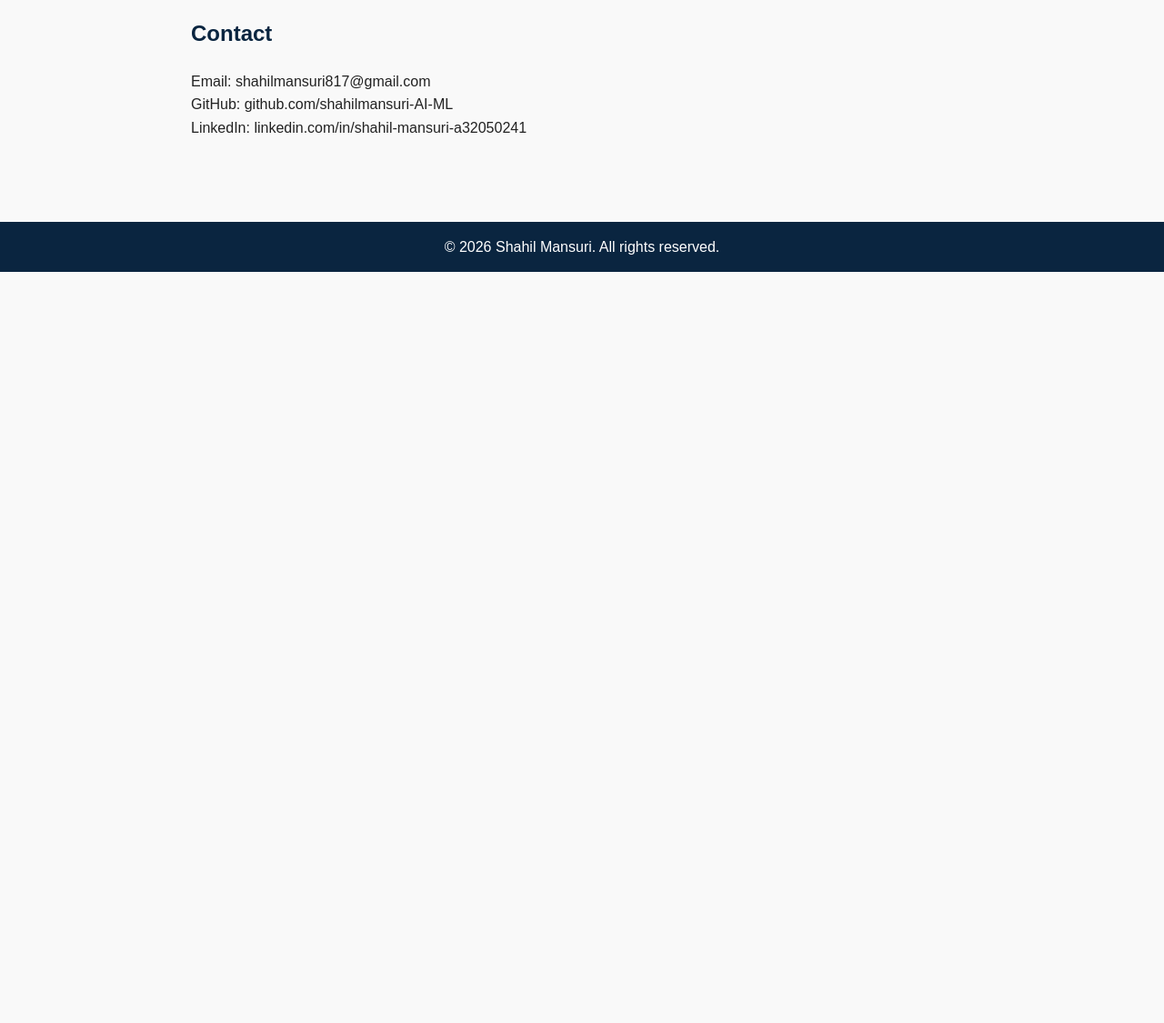
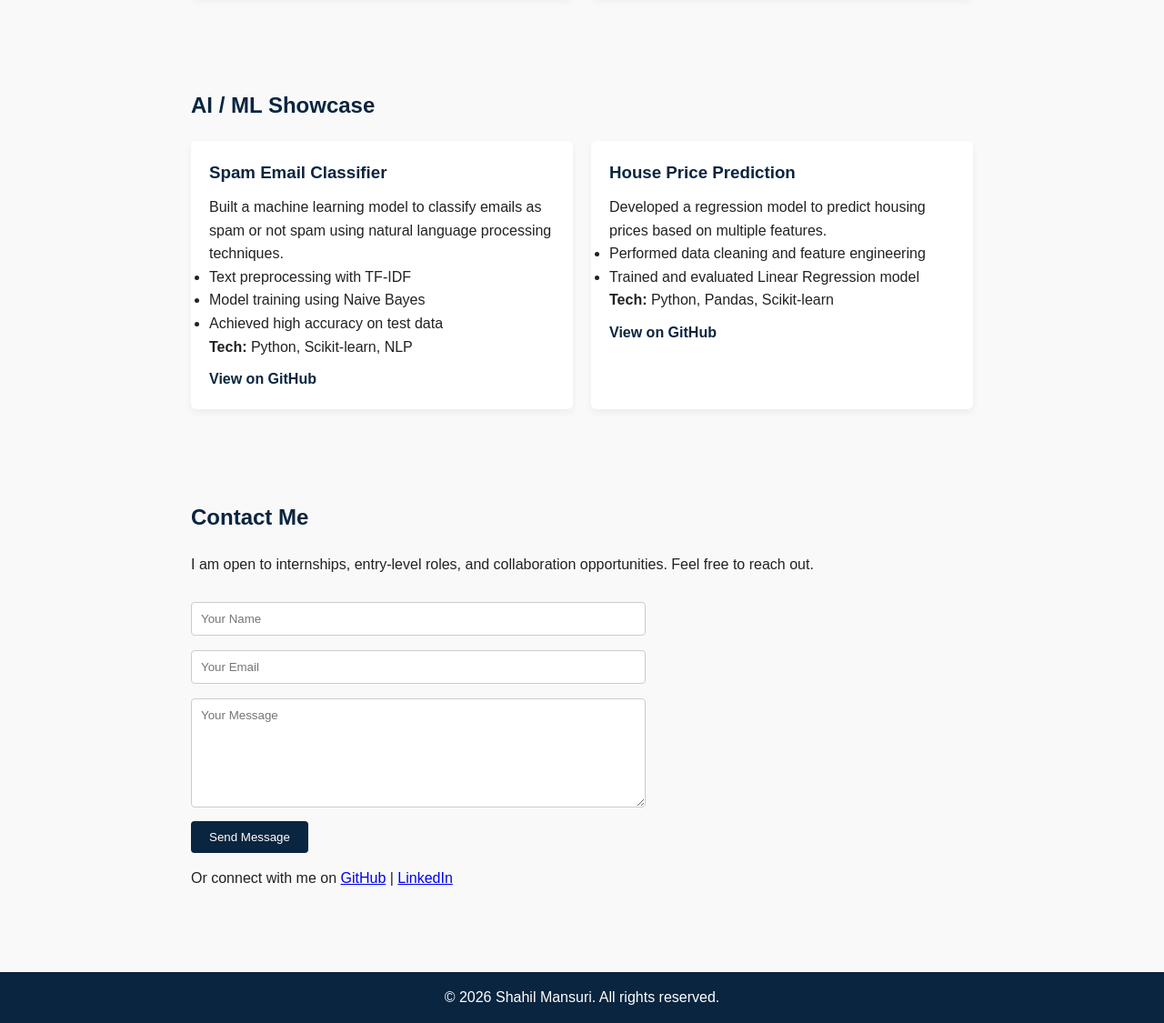
Before and after one commit to shahilmansuri-AI-ML/my-portfolio, a plain HTML site: page index.html in a window 1280 px wide. Shown: the part 1306-2431 px from the top of the page at 91% size. Before the commit the page ends 1605 px from the top, so only its background shows below. Drawn offline with Linux system fonts and the light colour scheme.

Commit message:
Added Dark Mode and contact me using form

```diff
--- a/css/style.css
+++ b/css/style.css
@@ -122,3 +122,69 @@ body {
     padding: 30px 15px;
   }
 }
+
+
+.theme-btn {
+  padding: 6px 12px;
+  border: none;
+  background: #0a2540;
+  color: white;
+  cursor: pointer;
+  border-radius: 4px;
+  margin-left: 15px;
+}
+
+body.dark {
+  background-color: #121212;
+  color: #eaeaea;
+}
+
+body.dark .header,
+body.dark .footer {
+  background: #1f1f1f;
+}
+
+body.dark .navbar {
+  background: #1a1a1a;
+}
+
+body.dark a {
+  color: #90caf9;
+}
+
+body.dark .project-card {
+  background: #1e1e1e;
+}
+
+
+/* Contact Form */
+.contact-form {
+  max-width: 500px;
+  margin-top: 20px;
+}
+
+.contact-form input,
+.contact-form textarea {
+  width: 100%;
+  padding: 10px;
+  margin: 8px 0;
+  border: 1px solid #ccc;
+  border-radius: 4px;
+}
+
+.contact-form textarea {
+  height: 120px;
+}
+
+.contact-form button {
+  background: #0a2540;
+  color: white;
+  border: none;
+  padding: 10px 20px;
+  cursor: pointer;
+  border-radius: 4px;
+}
+
+.contact-info {
+  margin-top: 15px;
+}
--- a/index.html
+++ b/index.html
@@ -4,6 +4,11 @@
 <head>
     <meta charset="UTF-8" />
     <meta name="viewport" content="width=device-width, initial-scale=1.0" />
+    <meta name="description"
+        content="Shahil Mansuri – Aspiring Software Engineer & AI/ML Engineer. Portfolio showcasing projects in software development, machine learning, and problem solving." />
+    <meta name="keywords"
+        content="Software Engineer Portfolio, AI ML Engineer, Python Developer, Java Developer, Machine Learning Projects" />
+    <meta name="author" content="Shahil Mansuri" />
     <title>Shahil Mansuri | Portfolio</title>
     <link rel="stylesheet" href="css/style.css" />
 </head>
@@ -23,15 +28,22 @@
         <a href="#skills">Skills</a>
         <a href="#projects">Projects</a>
         <a href="#contact">Contact</a>
+        <button id="themeToggle" class="theme-btn">Dark Mode</button>
     </nav>
 
     <!-- ===== ABOUT ===== -->
     <section id="about" class="section">
         <h2>About Me</h2>
         <p>
-            I am a Computer Science student focused on building strong foundations
-            in software engineering while developing expertise in Artificial
-            Intelligence and Machine Learning.
+            I am an aspiring Software Engineer and AI/ML Engineer with a strong foundation
+            in programming, data structures, and system design fundamentals. I enjoy
+            building reliable software solutions and intelligent systems that solve
+            real-world problems.
+        </p>
+        <p>
+            Currently, I am focused on strengthening my expertise in backend development,
+            machine learning, and modern engineering practices while continuously
+            improving my problem-solving skills.
         </p>
     </section>
 
@@ -94,12 +106,65 @@
 
         </div>
     </section>
+
+    <!-- ===== AI/ML PROJECTS ===== -->
+    <section id="aiml" class="section">
+        <h2>AI / ML Showcase</h2>
+
+        <div class="projects-grid">
+
+            <div class="project-card">
+                <h3>Spam Email Classifier</h3>
+                <p>
+                    Built a machine learning model to classify emails as spam or not spam
+                    using natural language processing techniques.
+                </p>
+                <ul>
+                    <li>Text preprocessing with TF-IDF</li>
+                    <li>Model training using Naive Bayes</li>
+                    <li>Achieved high accuracy on test data</li>
+                </ul>
+                <p><strong>Tech:</strong> Python, Scikit-learn, NLP</p>
+                <a href="#">View on GitHub</a>
+            </div>
+
+            <div class="project-card">
+                <h3>House Price Prediction</h3>
+                <p>
+                    Developed a regression model to predict housing prices based on
+                    multiple features.
+                </p>
+                <ul>
+                    <li>Performed data cleaning and feature engineering</li>
+                    <li>Trained and evaluated Linear Regression model</li>
+                </ul>
+                <p><strong>Tech:</strong> Python, Pandas, Scikit-learn</p>
+                <a href="#">View on GitHub</a>
+            </div>
+
+        </div>
+    </section>
+
     <!-- ===== CONTACT ===== -->
     <section id="contact" class="section">
-        <h2>Contact</h2>
-        <p>Email: shahilmansuri817@gmail.com</p>
-        <p>GitHub: github.com/shahilmansuri-AI-ML</p>
-        <p>LinkedIn: linkedin.com/in/shahil-mansuri-a32050241</p>
+        <h2>Contact Me</h2>
+        <p>
+            I am open to internships, entry-level roles, and collaboration opportunities.
+            Feel free to reach out.
+        </p>
+
+        <form action="https://formspree.io/f/xeeeqrgd" method="POST" class="contact-form">
+            <input type="text" name="name" placeholder="Your Name" required />
+            <input type="email" name="email" placeholder="Your Email" required />
+            <textarea name="message" placeholder="Your Message" required></textarea>
+            <button type="submit">Send Message</button>
+        </form>
+
+        <p class="contact-info">
+            Or connect with me on
+            <a href="https://github.com/shahilmansuri-AI-ML" target="_blank">GitHub</a> |
+            <a href="https://linkedin.com/in/yourprofile" target="_blank">LinkedIn</a>
+        </p>
     </section>
 
     <!-- ===== FOOTER ===== -->
@@ -107,6 +172,7 @@
         <p>© 2026 Shahil Mansuri. All rights reserved.</p>
     </footer>
 
+    <script src="js/script.js"></script>
 </body>
 
 </html>
--- /dev/null
+++ b/js/script.js
@@ -0,0 +1,5 @@
+const toggleBtn = document.getElementById("themeToggle");
+
+toggleBtn.addEventListener("click", () => {
+  document.body.classList.toggle("dark");
+});
```
